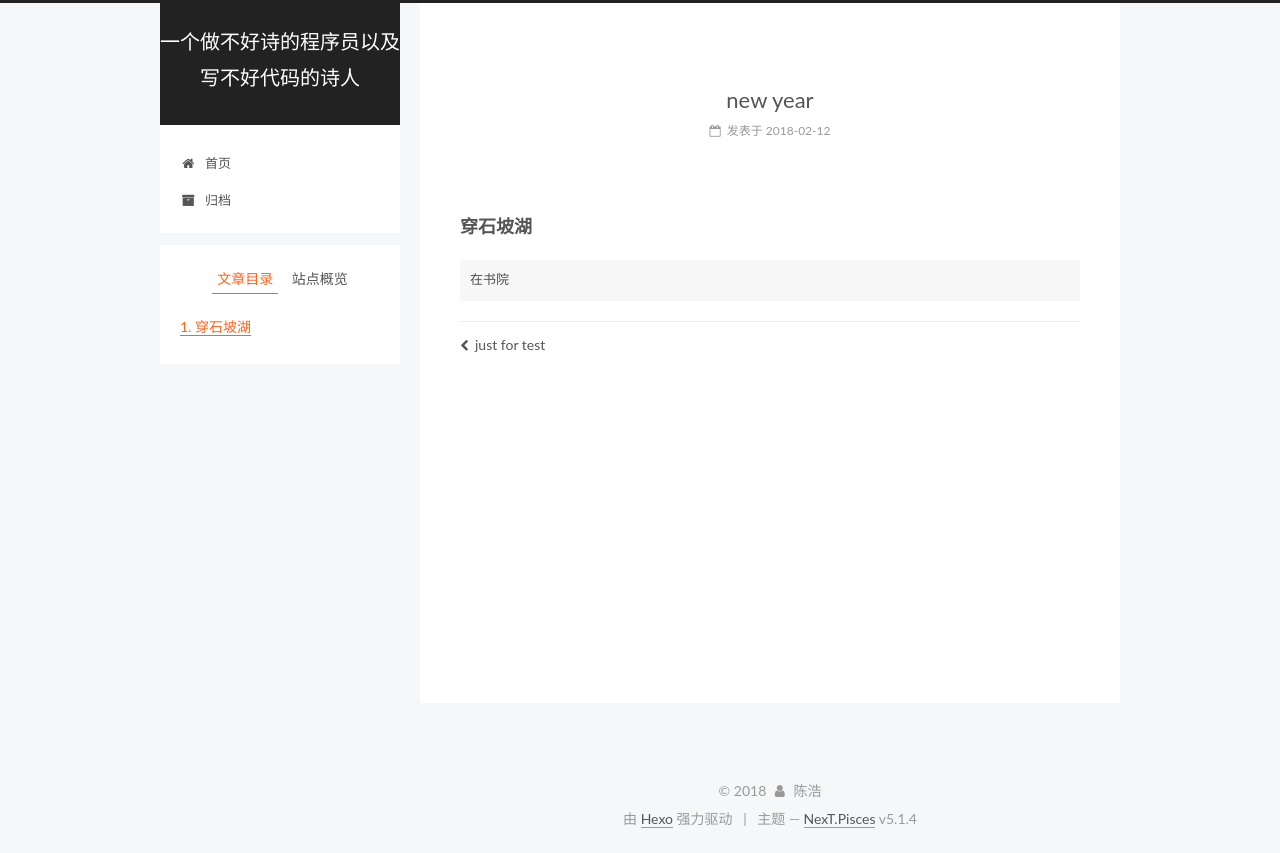
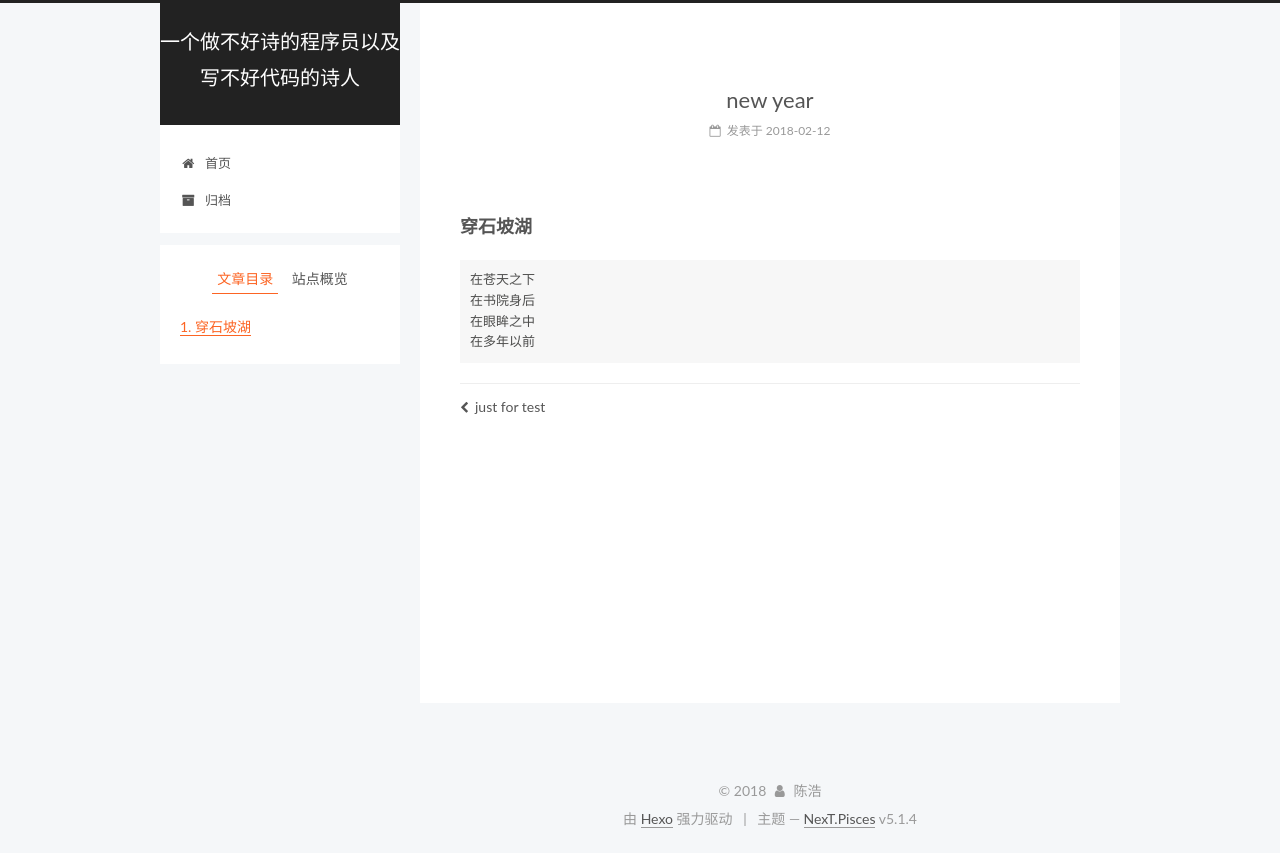
Before and after one commit to wanzaixiaoxin/wanzaixiaoxin.github.io, a plain HTML site: page 2018/02/12/new-year/index.html in a window 1280 px wide. Drawn offline with Linux system fonts and the light colour scheme.

Commit message:
Site updated: 2018-02-22 10:09:55

```diff
--- a/2018/02/12/new-year/index.html
+++ b/2018/02/12/new-year/index.html
@@ -79,17 +79,17 @@
 
 
 
-<meta name="description" content="穿石坡湖在书院">
+<meta name="description" content="穿石坡湖在苍天之下 在书院身后 在眼眸之中 在多年以前">
 <meta property="og:type" content="article">
 <meta property="og:title" content="new year">
 <meta property="og:url" content="http://yoursite.com/2018/02/12/new-year/index.html">
 <meta property="og:site_name" content="一个做不好诗的程序员以及写不好代码的诗人">
-<meta property="og:description" content="穿石坡湖在书院">
+<meta property="og:description" content="穿石坡湖在苍天之下 在书院身后 在眼眸之中 在多年以前">
 <meta property="og:locale" content="zh-Hans">
-<meta property="og:updated_time" content="2018-02-22T01:25:40.848Z">
+<meta property="og:updated_time" content="2018-02-22T02:06:10.299Z">
 <meta name="twitter:card" content="summary">
 <meta name="twitter:title" content="new year">
-<meta name="twitter:description" content="穿石坡湖在书院">
+<meta name="twitter:description" content="穿石坡湖在苍天之下 在书院身后 在眼眸之中 在多年以前">
 
 
 
@@ -299,7 +299,10 @@
 
 
 
-        <h3 id="穿石坡湖"><a href="#穿石坡湖" class="headerlink" title="穿石坡湖"></a>穿石坡湖</h3><pre><code>在书院
+        <h3 id="穿石坡湖"><a href="#穿石坡湖" class="headerlink" title="穿石坡湖"></a>穿石坡湖</h3><pre><code>在苍天之下
+在书院身后
+在眼眸之中
+在多年以前
 </code></pre>
 
     </div>
--- a/css/main.css
+++ b/css/main.css
@@ -1823,7 +1823,7 @@ pre .javascript .function {
   width: 4px;
   height: 4px;
   border-radius: 50%;
-  background: #f0ffe0;
+  background: #fffff6;
 }
 .links-of-blogroll {
   font-size: 13px;
```
Also changed, not shown: index.html (+4 -1 lines).
